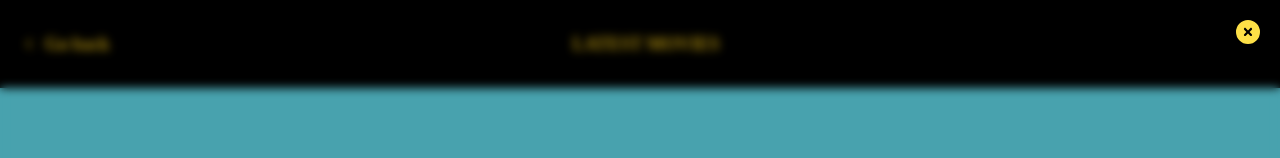
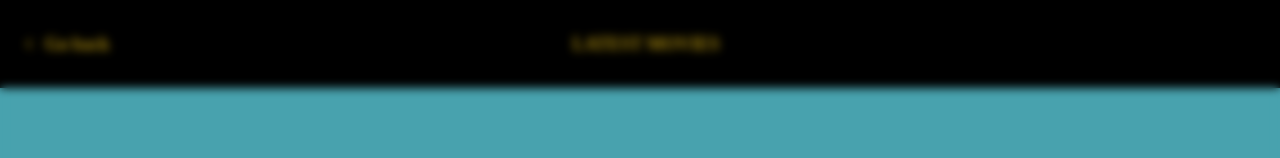
Before and after one commit to Adrian-Edu/movies-app, a Next.js app: page /components/login in a window 1280 px wide. Both pictures are taken after typing "name@example.com" into the empty fields and a click on the button "Create account". Shown: the top 158 px of the page. Built offline with nearby package versions, Linux system fonts and the light colour scheme.

Commit message:
am scos 404 din [movies] eroare build

```diff
--- a/app/components/modal/page.jsx
+++ b/app/components/modal/page.jsx
@@ -1,8 +1,8 @@
 "use client";
 
 import React, { useState, useEffect } from "react";
-import { FontAwesomeIcon } from "@fortawesome/react-fontawesome";
-import { faTimesCircle } from "@fortawesome/free-solid-svg-icons";
+// import { FontAwesomeIcon } from "@fortawesome/react-fontawesome";
+// import { faTimesCircle } from "@fortawesome/free-solid-svg-icons";
 
 const Modal = (props) => {
   const [isOpen, setIsOpen] = useState(false);
@@ -42,6 +42,17 @@
 
   return (
     <div className={`${isOpen ? "modal-wrapper" : "modal-hidden"}`}>
+      <div className="z-1001"></div>
+      {props.children}
+    </div>
+  );
+};
+
+export default Modal;
+
+/*
+
+ <div className={`${isOpen ? "modal-wrapper" : "modal-hidden"}`}>
       <FontAwesomeIcon
         onClick={closeModal}
         icon={faTimesCircle}
@@ -51,7 +62,5 @@
       <div className="z-1001"></div>
       {props.children}
     </div>
-  );
-};
 
-export default Modal;
+    */
```
